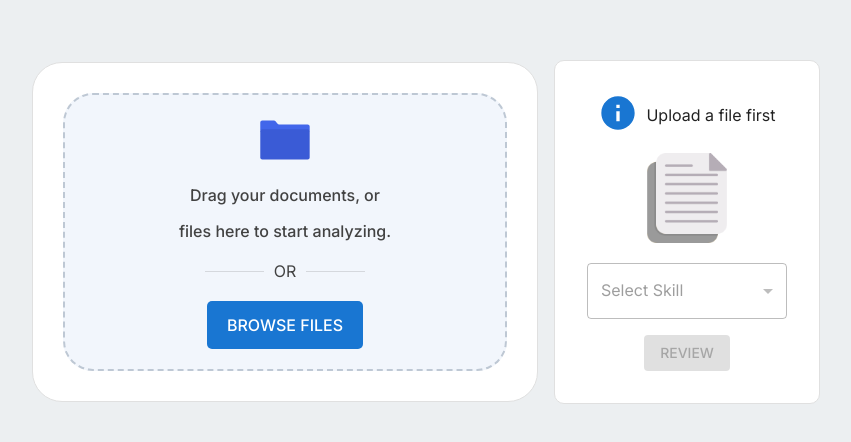
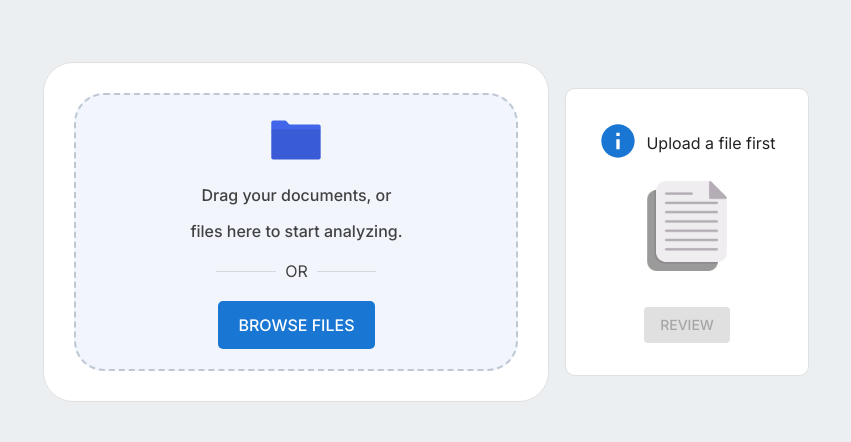
Before and after one commit to Fahmid99/KyoCortex, a React (Vite) app: page /upload in a window 1280 px wide. Shown: the part 128-570 px from the top of the page, without its empty margins (206-1057 px from the left). Built offline with nearby package versions, Linux system fonts and the light colour scheme.

Commit message:
frontend update

```diff
--- a/src/components/Dropzone.jsx
+++ b/src/components/Dropzone.jsx
@@ -5,14 +5,16 @@ import BlueClose from "../assets/blueclose.svg";
 import BlueContain from "../assets/bluecontain.svg";
 import { Button, Divider } from "@mui/material";
 
-export default function Dropzone({ onUploadSuccess }) {
+export default function Dropzone({ onUploadSuccess, setFileName }) {
   const [icon, setIcon] = useState(BlueClose);
   const { getRootProps, getInputProps, open, isDragActive } = useDropzone({
     noClick: true,
     noKeyboard: true,
-    onDrop: () => {
+    onDrop: (acceptedFiles) => {
       setIcon(BlueContain);
       onUploadSuccess(); // Notify parent component of successful upload
+
+      if (acceptedFiles.length > 0) setFileName(acceptedFiles[0].name);
     },
   });
 
--- /dev/null
+++ b/src/components/UploadConfirmCard.jsx
@@ -0,0 +1,79 @@
+import React from "react";
+import DocumentIcon from "../assets/document.png";
+import DocumentBeforeIcon from "../assets/documentbefore.png";
+import InfoIcon from "@mui/icons-material/Info";
+import {
+  Select,
+  MenuItem,
+  Button,
+  Typography,
+  Grid,
+  Paper,
+} from "@mui/material";
+
+function UploadProcessCard({
+  isUploaded,
+  selectedSkill,
+  handleSkillChange,
+  fileName,
+}) {
+  return (
+    <Paper
+      elevation={3}
+      sx={{
+        padding: "2em",
+        margin: "1em",
+        borderRadius: "10px",
+        boxShadow: "none",
+        border: "1px solid #e0e0e0",
+      }}
+    >
+      <Grid
+        container
+        direction="column"
+        alignItems="center"
+        justifyContent="center"
+        spacing={2}
+      >
+        <Grid item xs={12}>
+          <Grid container direction="row" alignItems="center" spacing={1}>
+            <Grid item>
+              <InfoIcon style={{ fontSize: 40, color: "#1976d2" }} />
+            </Grid>
+            <Grid item>
+              {isUploaded ? (
+                <Typography>Confirm Upload</Typography>
+              ) : (
+                <Typography>Upload a file first</Typography>
+              )}
+            </Grid>
+          </Grid>
+        </Grid>
+        <Grid item>
+          {isUploaded ? (
+            <img src={DocumentIcon} style={{ width: "90px", height: "auto" }} />
+          ) : (
+            <img
+              src={DocumentBeforeIcon}
+              style={{ width: "90px", height: "auto" }}
+            />
+          )}
+        </Grid>
+        <Grid item>
+          <Typography>{fileName}</Typography>
+        </Grid>
+        <Grid item>
+          <Button
+            disabled={!selectedSkill}
+            variant="contained"
+            sx={{ boxShadow: "none" }}
+          >
+            Review
+          </Button>
+        </Grid>
+      </Grid>
+    </Paper>
+  );
+}
+
+export default UploadProcessCard;
--- a/src/pages/UploadPage/UploadPage.jsx
+++ b/src/pages/UploadPage/UploadPage.jsx
@@ -2,13 +2,13 @@ import React, { useState } from "react";
 import { Select, MenuItem, Button, Typography } from "@mui/material";
 import Dropzone from "../../components/Dropzone";
 import InfoIcon from "@mui/icons-material/Info"; // Importing an icon
-import UploadProcessCard from "../../components/UploadProcessCard";
+import UploadConfirmCard from "../../components/UploadConfirmCard";
 
 function UploadPage() {
   const [isUploaded, setIsUploaded] = useState(false);
   const [selectedSkill, setSelectedSkill] = useState("");
   const [showReviewButton, setShowReviewButton] = useState(false);
-
+  const [fileName, setFileName] = useState("");
   const handleUploadSuccess = () => {
     setIsUploaded(true);
   };
@@ -29,11 +29,15 @@ function UploadPage() {
         background: "#eceff1",
       }}
     >
-      <Dropzone onUploadSuccess={handleUploadSuccess} />
-      <UploadProcessCard
+      <Dropzone
+        onUploadSuccess={handleUploadSuccess}
+        setFileName={setFileName}
+      />
+      <UploadConfirmCard
         isUploaded={isUploaded}
         selectedSkill={selectedSkill}
         handleSkillChange={handleSkillChange}
+        fileName={fileName}
       />
     </div>
   );
```
